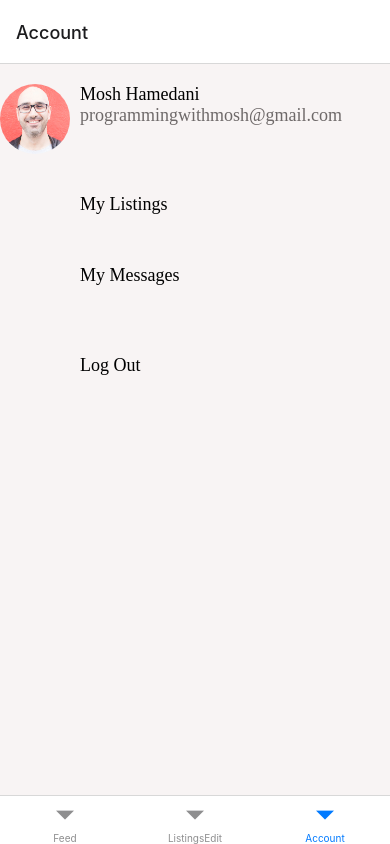
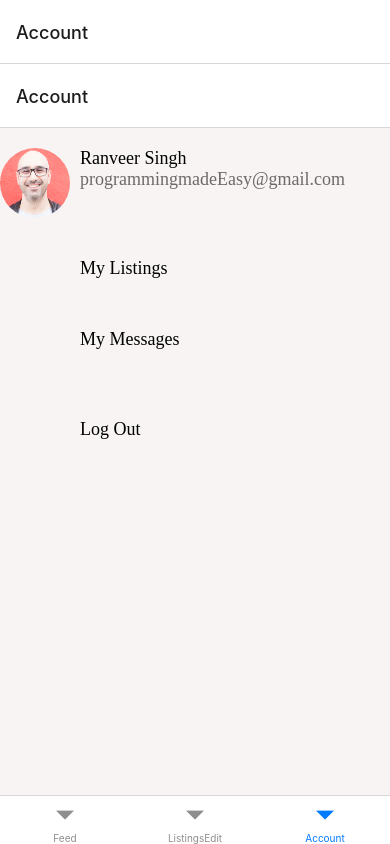
Before and after one commit to dexter9code/Done_app_React_Native, a React Native app: screen /Account in a window 390 px wide. Built offline with nearby package versions, Linux system fonts and the light colour scheme.

Commit message:
created Navigator for account screen

```diff
--- a/app/components/lists/ListItem.js
+++ b/app/components/lists/ListItem.js
@@ -1,11 +1,12 @@
 import React from "react";
-import { View, StyleSheet, Image } from "react-native";
+import { View, StyleSheet, Image, TouchableHighlight } from "react-native";
 import AppText from "../AppText";
 
 import colors from "../../config/colors";
 
-function ListItem({ title, subTitle, image }) {
+function ListItem({ title, subTitle, image, onPress }) {
   return (
+    <TouchableHighlight onPress={onPress}>
       <View style={styles.container}>
         <Image style={styles.image} source={image} />
         <View>
@@ -13,6 +14,7 @@ function ListItem({ title, subTitle, image }) {
           <AppText style={styles.subTitle}>{subTitle}</AppText>
         </View>
       </View>
+    </TouchableHighlight>
   );
 }
 
--- /dev/null
+++ b/app/navigation/AccountNavigator.js
@@ -0,0 +1,17 @@
+import React from "react";
+import { createNativeStackNavigator } from "@react-navigation/native-stack";
+import { createStackNavigator } from "@react-navigation/stack";
+
+import AccountScreen from "./../screens/AccountScreen";
+import MessagesScreen from "./../screens/MessageScreen";
+
+const Stack = createStackNavigator();
+
+const AccountNavigator = () => (
+  <Stack.Navigator>
+    <Stack.Screen name="Account" component={AccountScreen} />
+    <Stack.Screen name="Messages" component={MessagesScreen} />
+  </Stack.Navigator>
+);
+
+export default AccountNavigator;
--- a/app/navigation/AppNavigator.js
+++ b/app/navigation/AppNavigator.js
@@ -2,9 +2,9 @@ import React from "react";
 import { createBottomTabNavigator } from "@react-navigation/bottom-tabs";
 
 import ListingEditScreen from "./../screens/ListingEditScreen";
-import ListingsScreen from "./../screens/ListingsScreen";
 import AccountScreen from "./../screens/AccountScreen";
 import FeedNavigator from "./FeedNavigator";
+import AccountNavigator from "./AccountNavigator";
 
 const Tab = createBottomTabNavigator();
 
@@ -16,7 +16,7 @@ const AppNavigator = () => (
       options={{ headerShown: false }}
     />
     <Tab.Screen name="ListingsEdit" component={ListingEditScreen} />
-    <Tab.Screen name="Account" component={AccountScreen} />
+    <Tab.Screen name="Account" component={AccountNavigator} />
   </Tab.Navigator>
 );
 
--- a/app/screens/AccountScreen.js
+++ b/app/screens/AccountScreen.js
@@ -20,16 +20,17 @@ const menuItems = [
       name: "email",
       backgroundColor: colors.secondary,
     },
+    targetScreen: "Messages",
   },
 ];
 
-function AccountScreen(props) {
+function AccountScreen({ navigation }) {
   return (
     <Screen style={styles.screen}>
       <View style={styles.container}>
         <ListItem
-          title="Mosh Hamedani"
-          subTitle="programmingwithmosh@gmail.com"
+          title="Ranveer Singh"
+          subTitle="programmingmadeEasy@gmail.com"
           image={require("../assets/faceImage.jpg")}
         />
       </View>
@@ -47,6 +48,7 @@ function AccountScreen(props) {
                   backgroundColor={item.icon.backgroundColor}
                 />
               }
+              onPress={() => navigation.navigate(item.targetScreen)}
             />
           )}
         />
```
Lines whose indentation alone changed are shown as unchanged.
